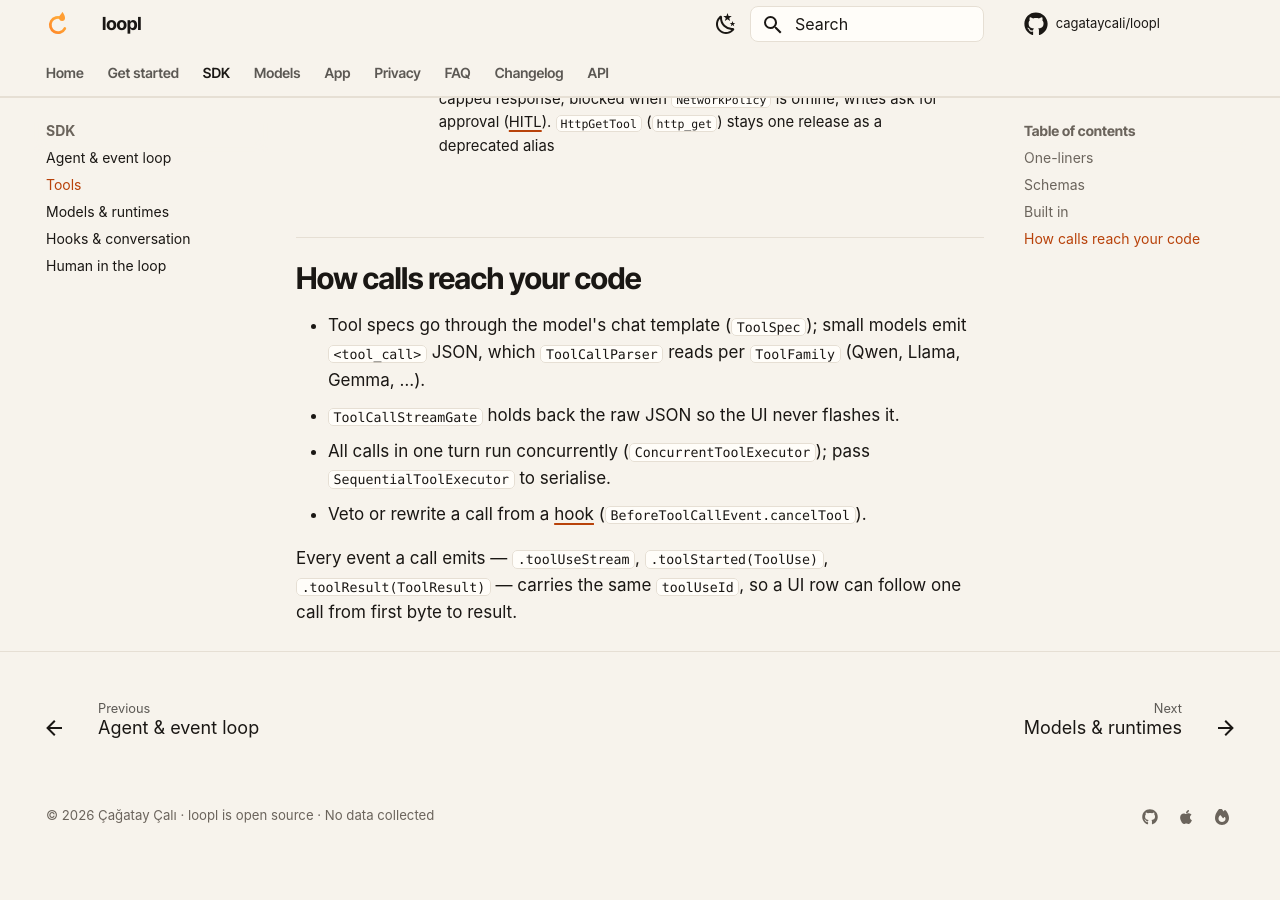
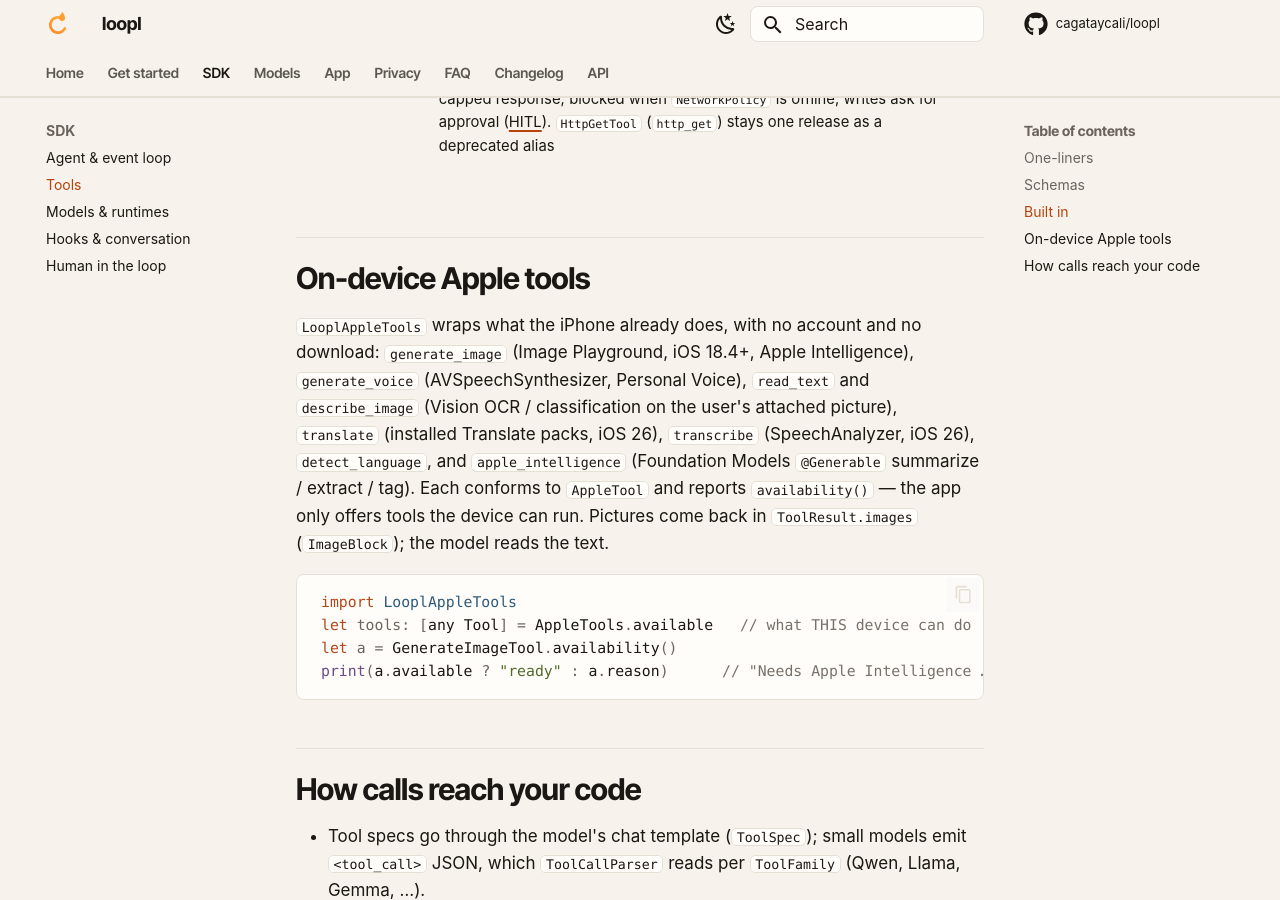
Before and after one commit to cagataycali/loopl, an MkDocs documentation site: the page built from docs/sdk/tools.md, in a window 1280 px wide and 900 px high, scrolled down 1977 px. Built offline with MkDocs 1.6.1 and Material for MkDocs 9.7.7, drawn with Linux system fonts in a browser that asks for light colours; before the commit the page ends 2825 px from its top, so only the background shows below that.

Commit message:
docs: On-device Apple tools section in sdk/tools.md (compile-checked snippet); check_snippets builds LooplAppleTools too

````diff
--- a/docs/allowed_symbols.txt
+++ b/docs/allowed_symbols.txt
@@ -67,3 +67,4 @@ LLAMA_TAG
 LLAMA_SHA256
 DEVICE_ID
 DEVELOPMENT_TEAM
+LooplAppleTools
--- a/docs/sdk/tools.md
+++ b/docs/sdk/tools.md
@@ -70,6 +70,18 @@ let schema: JSONValue = [
 | `RememberTool` / `RecallTool` | on-device notes (`NotesStore`) |
 | `HttpTool` | `http`: GET/HEAD/POST/PUT/PATCH/DELETE with headers, body, timeout; capped response; blocked when `NetworkPolicy` is offline; writes ask for approval ([HITL](hitl.md)). `HttpGetTool` (`http_get`) stays one release as a deprecated alias |
 
+## On-device Apple tools
+
+`LooplAppleTools` wraps what the iPhone already does, with no account and no download: `generate_image` (Image Playground, iOS 18.4+, Apple Intelligence), `generate_voice` (AVSpeechSynthesizer, Personal Voice), `read_text` and `describe_image` (Vision OCR / classification on the user's attached picture), `translate` (installed Translate packs, iOS 26), `transcribe` (SpeechAnalyzer, iOS 26), `detect_language`, and `apple_intelligence` (Foundation Models `@Generable` summarize / extract / tag). Each conforms to `AppleTool` and reports `availability()` — the app only offers tools the device can run. Pictures come back in `ToolResult.images` (`ImageBlock`); the model reads the text.
+
+```swift
+// snippet: compile(wrap)
+import LooplAppleTools
+let tools: [any Tool] = AppleTools.available   // what THIS device can do right now
+let a = GenerateImageTool.availability()
+print(a.available ? "ready" : a.reason)      // "Needs Apple Intelligence …"
+```
+
 ## How calls reach your code
 
 - Tool specs go through the model's chat template (`ToolSpec`); small models emit `<tool_call>` JSON, which `ToolCallParser` reads per `ToolFamily` (Qwen, Llama, Gemma, …).
````
Also changed, not shown: 1 other file.
